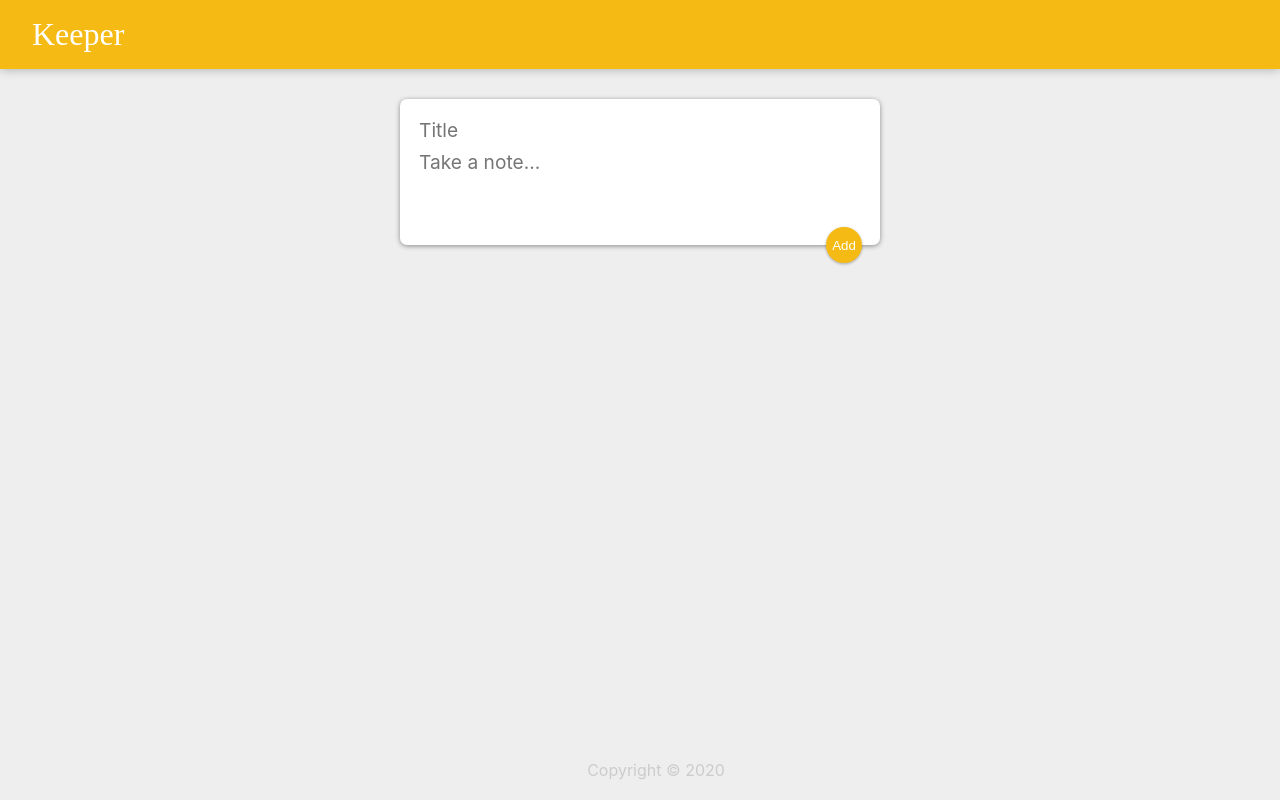
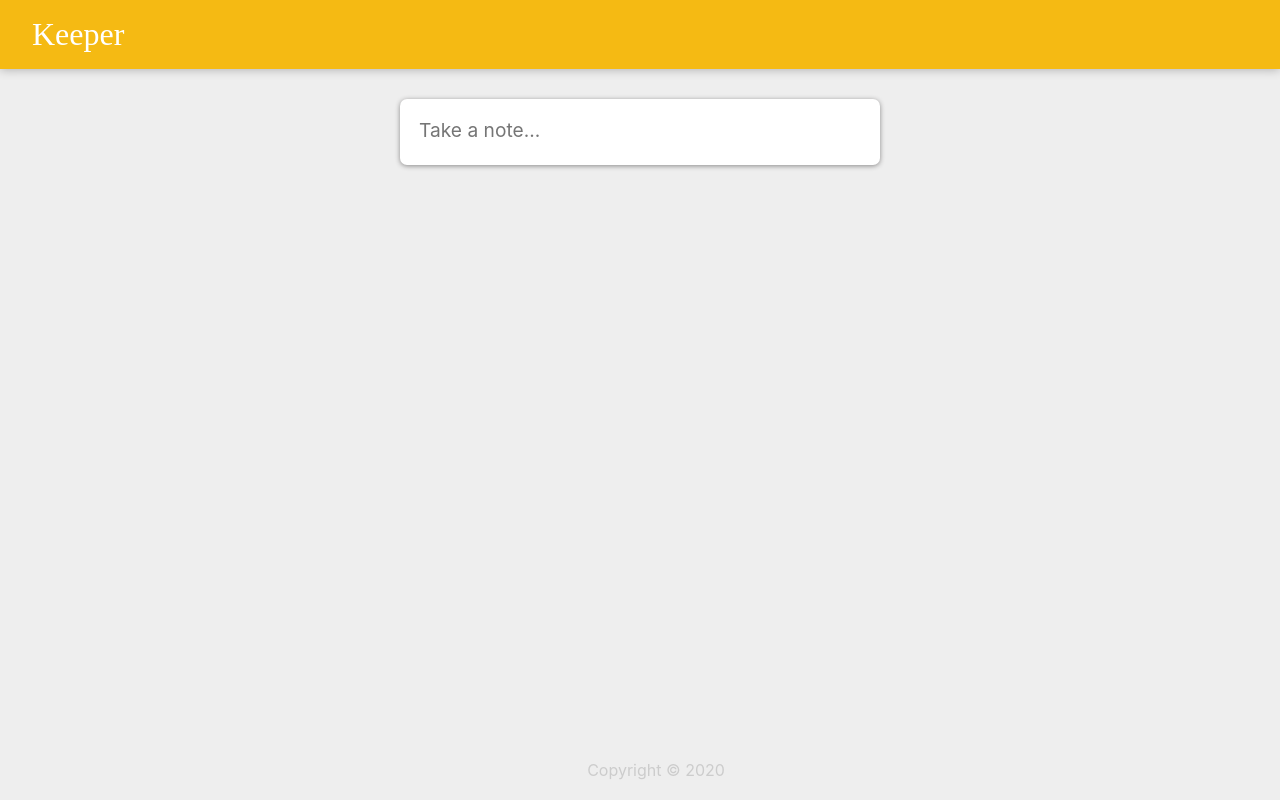
Before and after one commit to AdibaEmma/keeper-app, a React (Create React App) app: page / in a window 1280 px wide. Built offline with nearby package versions, Linux system fonts and the light colour scheme.

Commit message:
add click-to-expand effect

```diff
--- a/package.json
+++ b/package.json
@@ -3,7 +3,9 @@
   "version": "0.1.0",
   "private": true,
   "dependencies": {
-    "@testing-library/jest-dom": "^5.11.4",
+    "@material-ui/core": "^4.11.2",
+    "@material-ui/icons": "^4.11.2",
+    "@testing-library/jest-dom": "^5.11.8",
     "@testing-library/react": "^11.1.0",
     "@testing-library/user-event": "^12.1.10",
     "react": "^17.0.1",
--- a/src/App.css
+++ b/src/App.css
@@ -67,7 +67,7 @@
   outline: none;
 }
 
-form {
+form.create-note {
   position: relative;
   width: 480px;
   margin: 30px auto 20px auto;
@@ -76,8 +76,8 @@
   border-radius: 7px;
   box-shadow: 0 1px 5px rgb(138, 137, 137);
 }
-form input,
-form textarea {
+form.create-note input,
+form.create-note textarea {
   width: 100%;
   border: none;
   padding: 4px;
@@ -86,7 +86,7 @@
   font-family: inherit;
   resize: none;
 }
-form button {
+form.create-note button {
   position: absolute;
   right: 18px;
   bottom: -18px;
--- a/src/components/CreateArea.jsx
+++ b/src/components/CreateArea.jsx
@@ -1,4 +1,7 @@
 import React, { useState } from "react";
+import AddIcon from '@material-ui/icons/Add';
+import Fab from '@material-ui/core/Fab';
+import Zoom from '@material-ui/core/Zoom';
 
 function CreateArea(props) {
 
@@ -20,17 +23,30 @@
 
   function submitNote(event) {
     props.onAdd(note)
+    setNote({
+      title: "",
+    content: ""
+    })
     event.preventDefault();
 
   }
 
+  const [isExpanded, setIsExpanded] = useState(false);
+
+  function handleExpand() {
+    setIsExpanded(true);
+  }
 
   return (
     <div>
-      <form>
-        <input name="title" onChange={handleNoteInput} value={note.title} placeholder="Title"/>
-        <textarea name="content" onChange={handleNoteInput} value={note.content} placeholder="Take a note..." rows="3"/>
-        <button onClick={submitNote}>Add</button>
+      <form className="create-note">
+        {isExpanded ? <input name="title" onChange={handleNoteInput} value={note.title} placeholder="Title"/> : null}
+        <textarea name="content" onChange={handleNoteInput} onClick= {handleExpand} value={note.content} placeholder="Take a note..." rows= {isExpanded ? "3": "1"}/>
+        <Zoom in={isExpanded}>
+        <Fab onClick={submitNote}>
+          <AddIcon />
+        </Fab>
+        </Zoom>
       </form>
     </div>
   );
--- a/src/components/Note.jsx
+++ b/src/components/Note.jsx
@@ -1,4 +1,5 @@
-import React,{useState} from "react";
+import React from "react";
+import DeleteIcon from '@material-ui/icons/Delete';
 
 function Note(props) {
 
@@ -10,7 +11,9 @@
         <div className="note">
             <h1>{props.title}</h1>
             <p>{props.content}</p>
-            <button onClick={handleClick}>DELETE</button>
+            <button onClick={handleClick}>
+            <DeleteIcon />
+            </button>
         </div>
     );
 }
```
Also changed, not shown: 2 other files (tests, documents, lock files or other folders).
